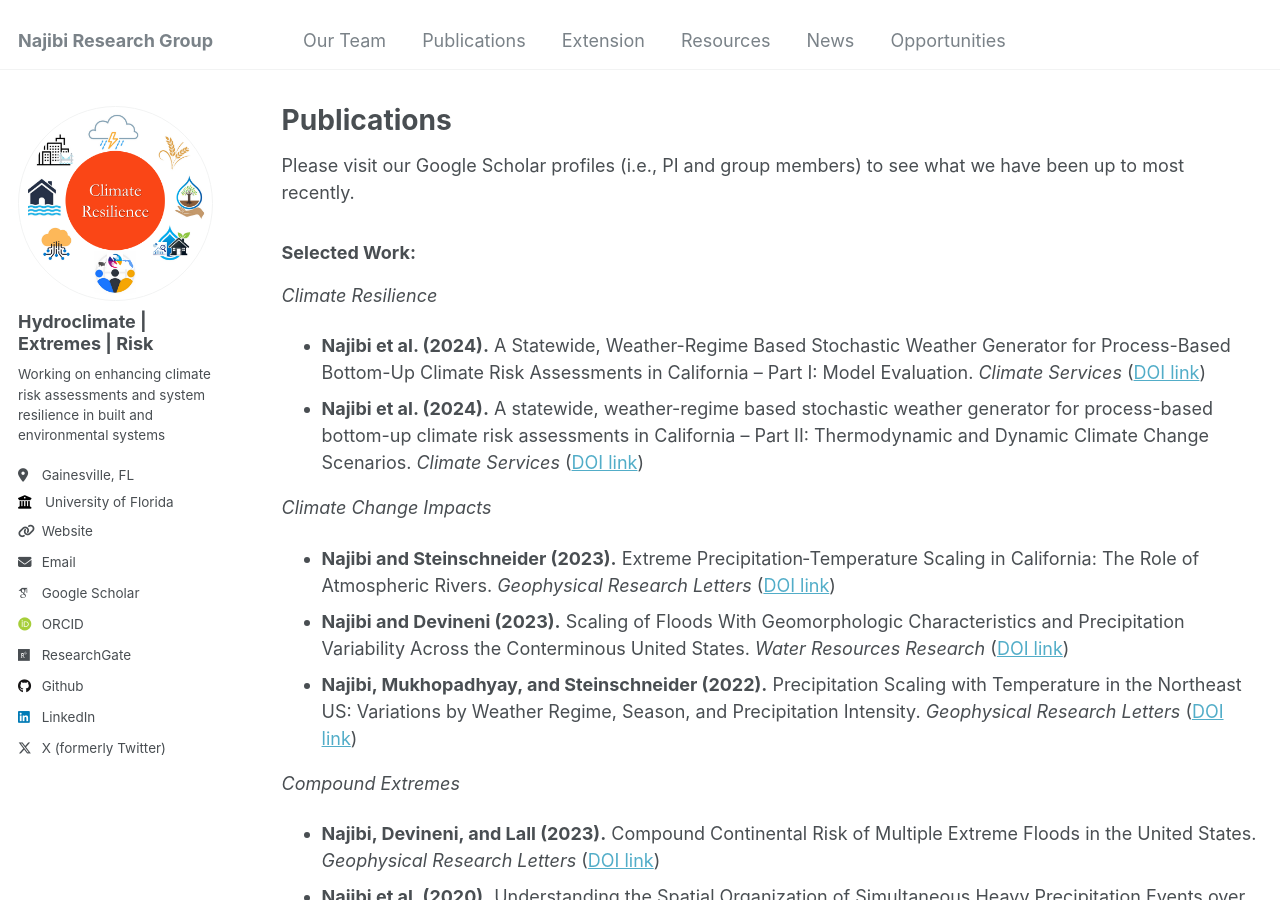
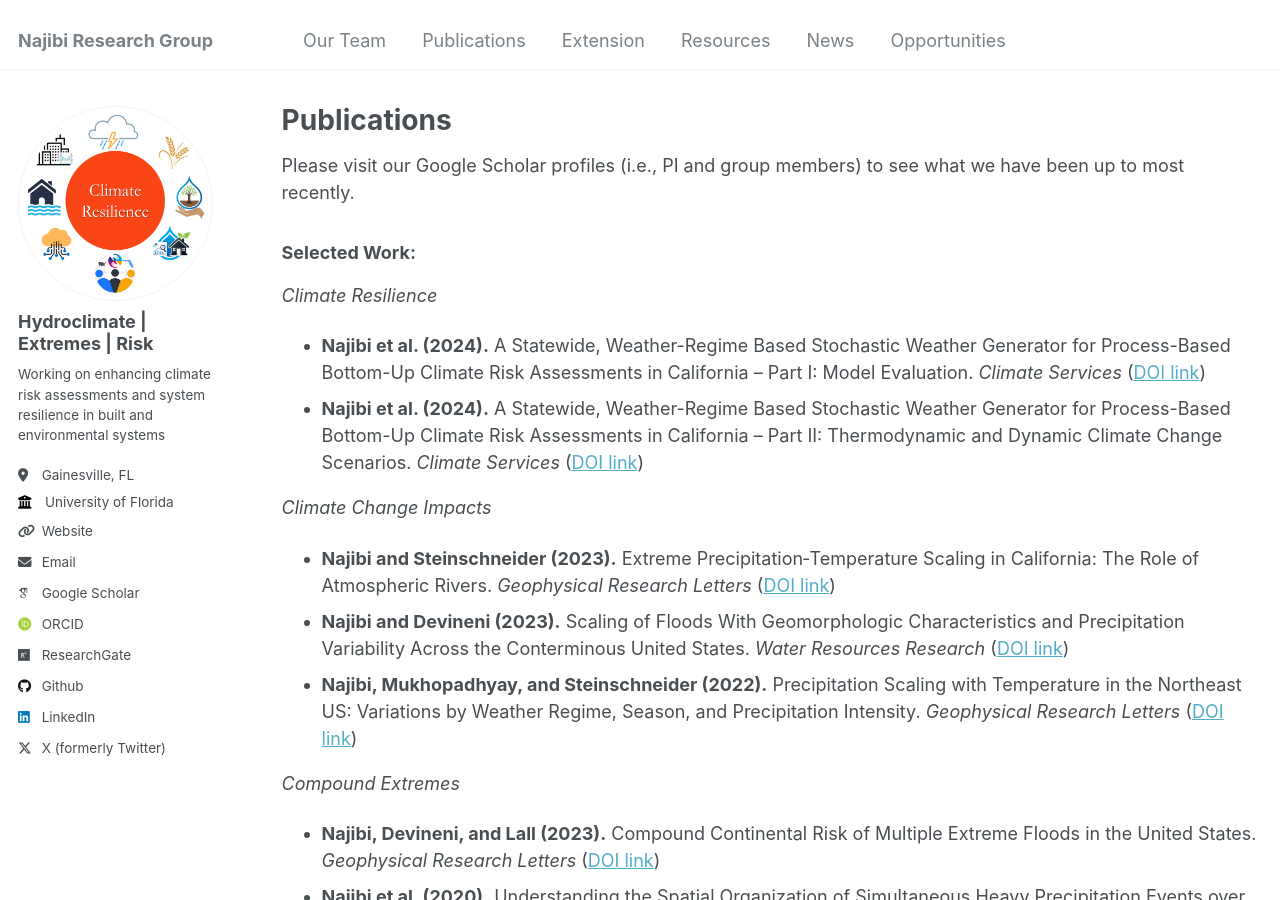
Before and after one commit to nassernajibi/lab, a Jekyll site: the page built from _pages/publications.md, in a window 1280 px wide and 900 px high. Built offline with Jekyll 4.4.1, drawn with Linux system fonts in a browser that asks for light colours; some web fonts are replaced.

Commit message:
Updated Pub

```diff
--- a/_pages/publications.md
+++ b/_pages/publications.md
@@ -11,7 +11,7 @@ Please visit our Google Scholar profiles (i.e., PI and group members) to see wha
 
 _Climate Resilience_
 - **Najibi et al. (2024).** A Statewide, Weather-Regime Based Stochastic Weather Generator for Process-Based Bottom-Up Climate Risk Assessments in California – Part I: Model Evaluation. *Climate Services* ([DOI link](https://doi.org/10.1016/j.cliser.2024.100489){:target="_blank"})
-- **Najibi et al. (2024).** A statewide, weather-regime based stochastic weather generator for process-based bottom-up climate risk assessments in California – Part II: Thermodynamic and Dynamic Climate Change Scenarios. *Climate Services* ([DOI link](https://doi.org/10.1016/j.cliser.2024.100485){:target="_blank"})
+- **Najibi et al. (2024).** A Statewide, Weather-Regime Based Stochastic Weather Generator for Process-Based Bottom-Up Climate Risk Assessments in California – Part II: Thermodynamic and Dynamic Climate Change Scenarios. *Climate Services* ([DOI link](https://doi.org/10.1016/j.cliser.2024.100485){:target="_blank"})
 
 _Climate Change Impacts_
 - **Najibi and Steinschneider (2023).** Extreme Precipitation‐Temperature Scaling in California: The Role of Atmospheric Rivers. *Geophysical Research Letters* ([DOI link](https://doi.org/10.1029/2023GL104606){:target="_blank"})
```
